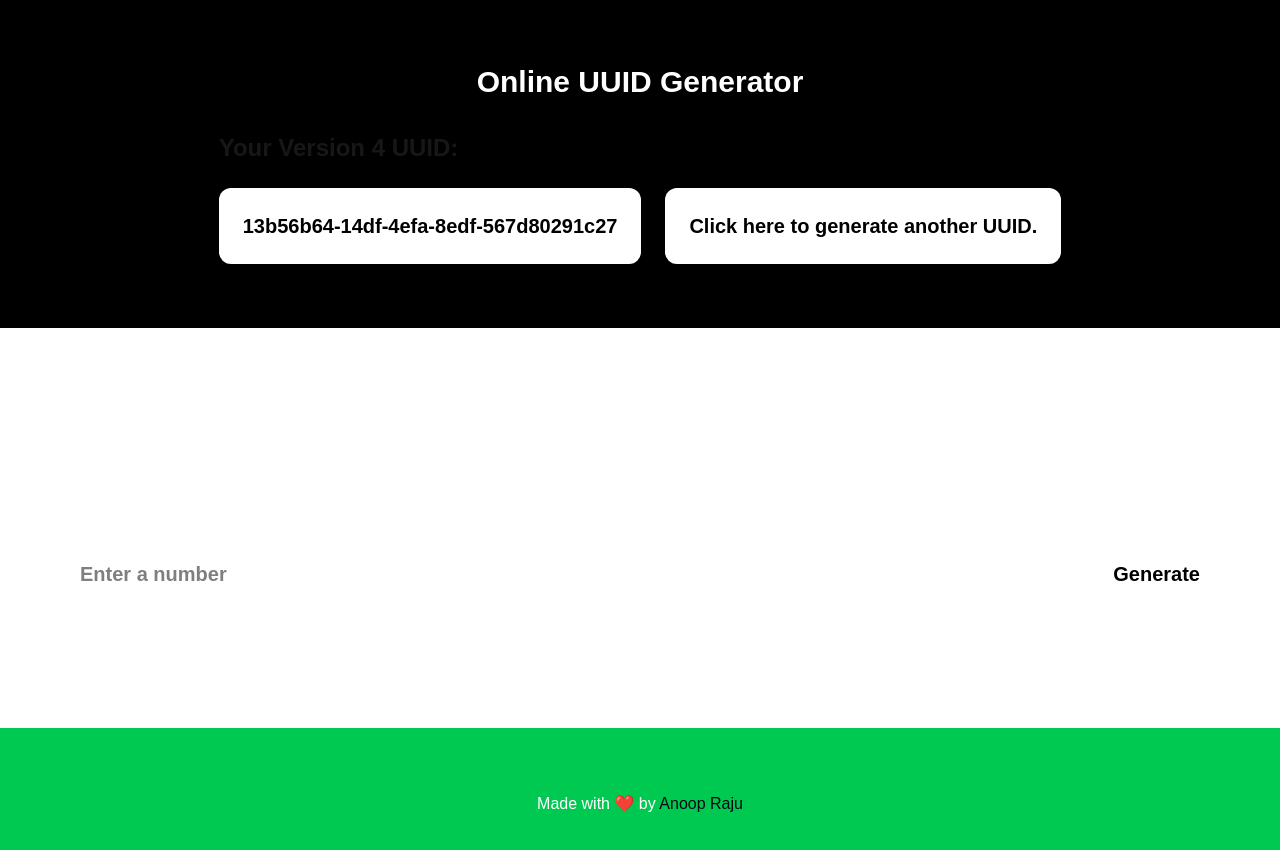
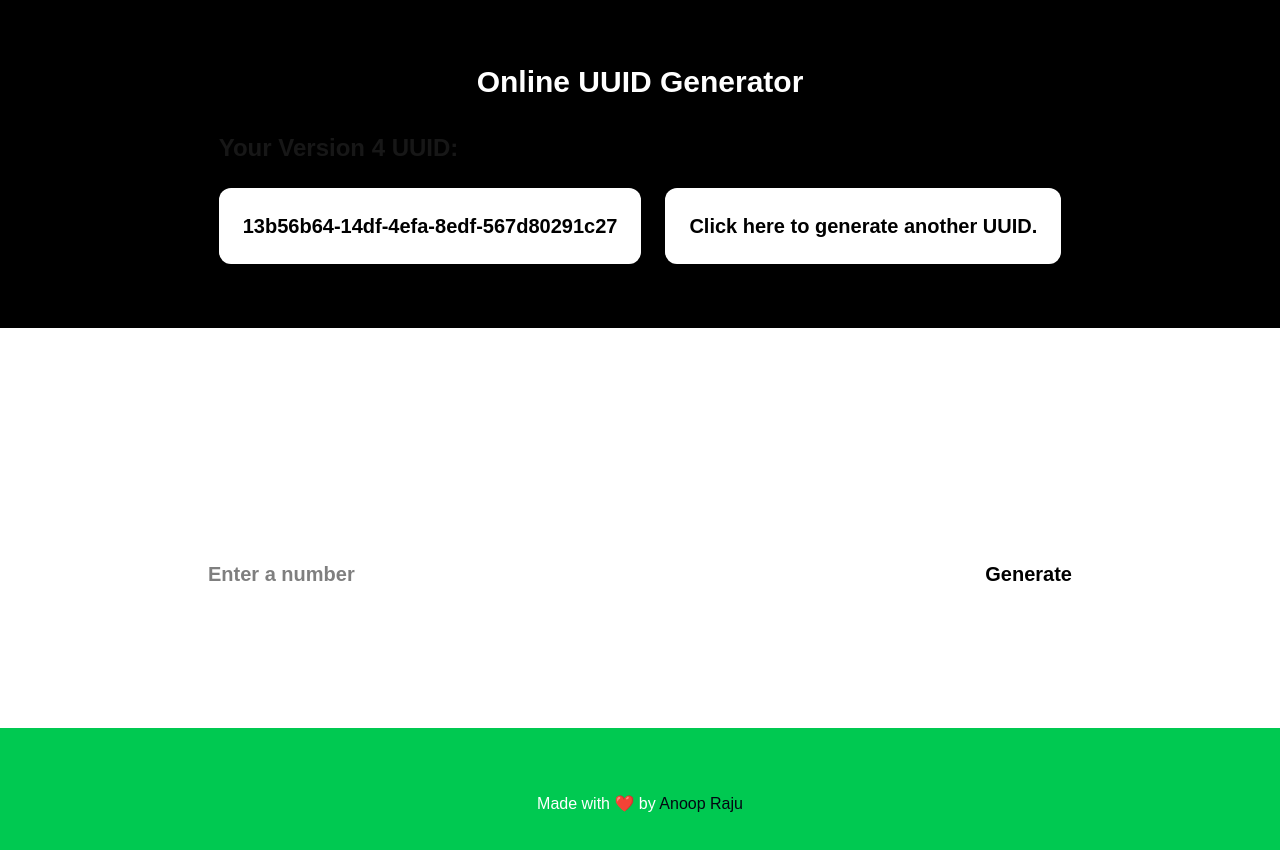
Before and after one commit to anoopraju31/next-uuid-generator, a Next.js app: page / in a window 1280 px wide. Shown: the top 850 px of the page. Built offline with nearby package versions, Linux system fonts and the light colour scheme.

Commit message:
CHORE: style change

```diff
--- a/components/home/GenerateMultipleUUID/index.tsx
+++ b/components/home/GenerateMultipleUUID/index.tsx
@@ -49,7 +49,7 @@ const GenerateMultipleUUID: FC = () => {
   };
 
   return (
-    <section className="flex w-full flex-col items-center gap-8 bg-white/10 px-4 py-12 sm:px-6 md:px-8 lg:px-12 lg:py-16 xl:px-16">
+    <section className="mx-auto flex w-full max-w-5xl flex-col items-center gap-8 bg-white/10 px-4 py-12 sm:px-6 md:px-8 lg:py-16 xl:px-16">
       <div className="item-center flex w-full justify-center">
         <h1 className="text-center text-3xl font-bold text-white"> Generator Multiple V4 UUIDs </h1>
       </div>
```
